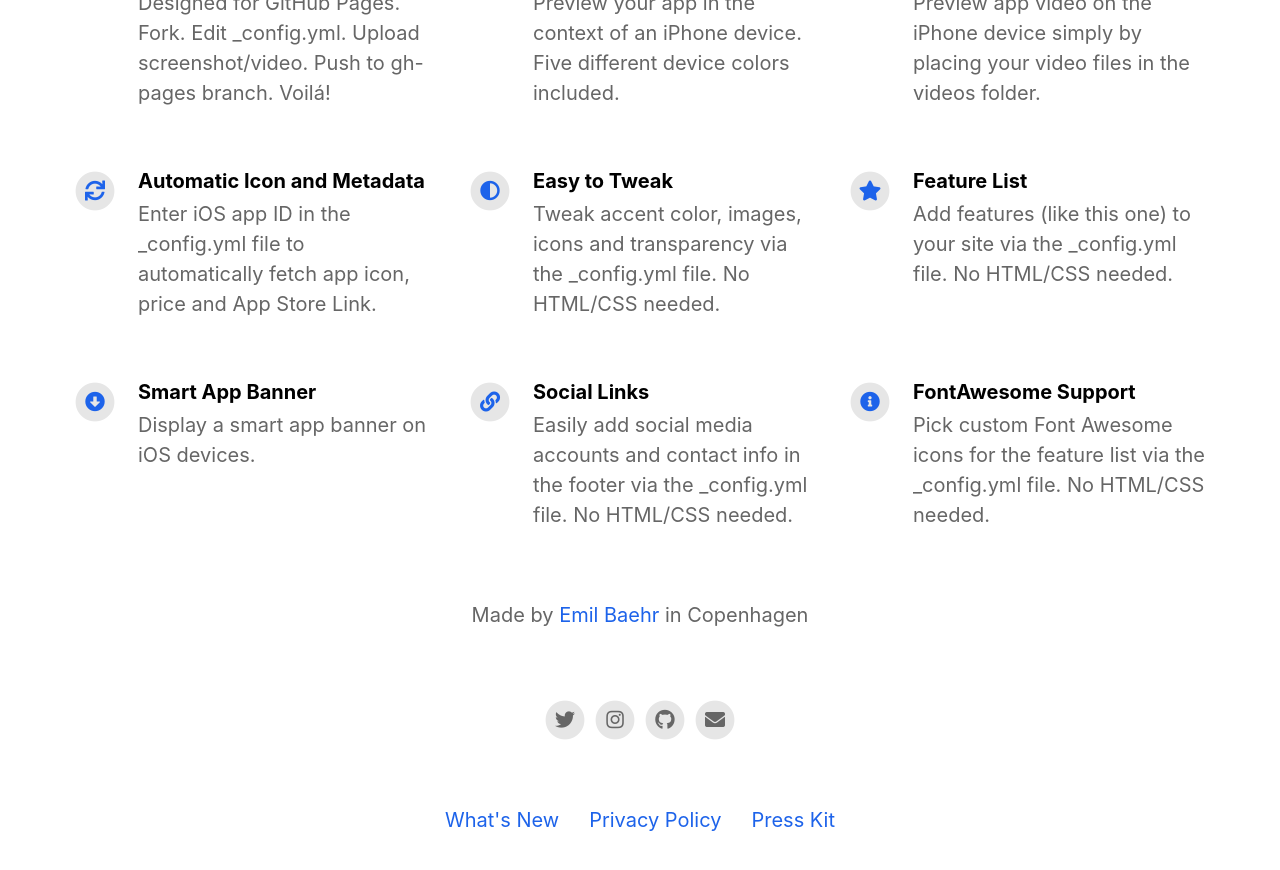
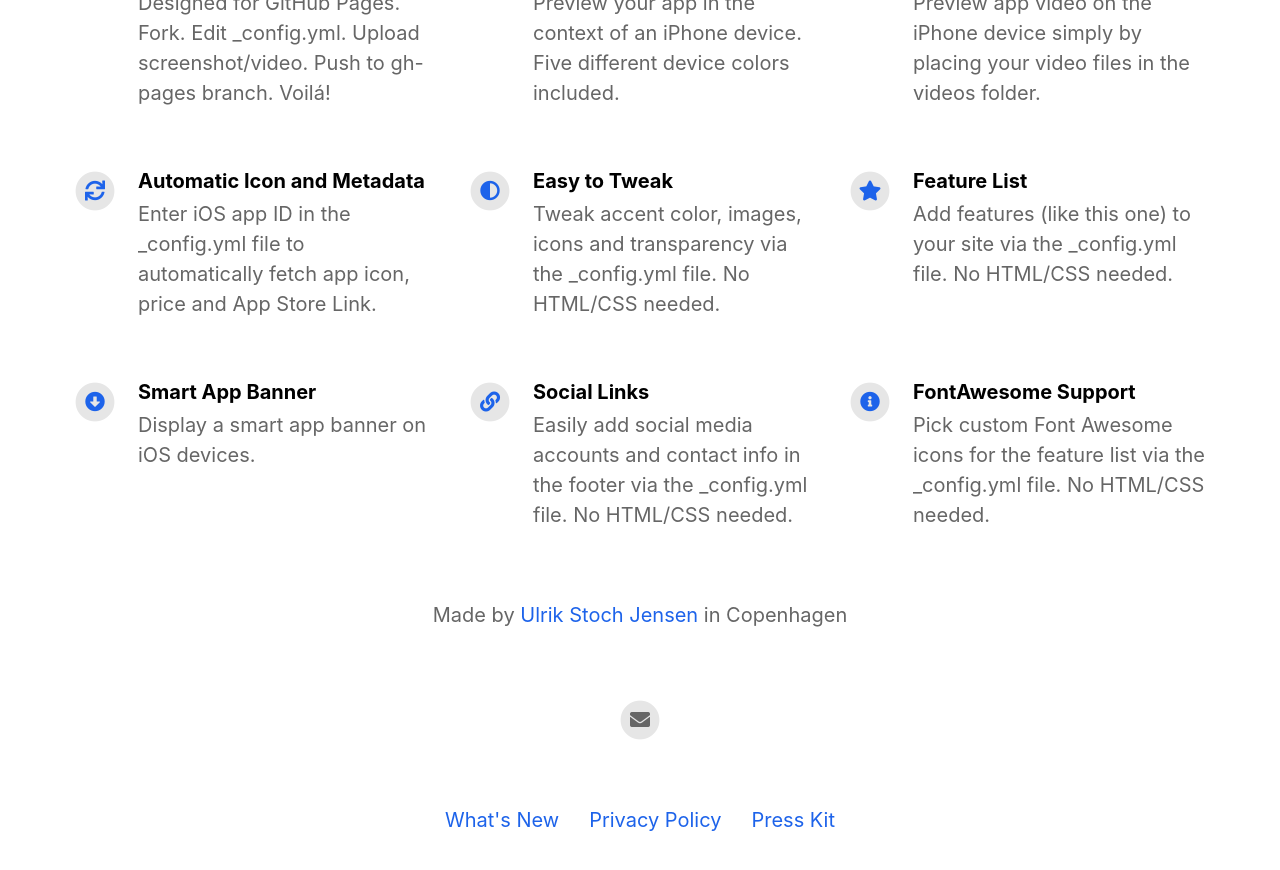
Before and after one commit to ulrikstoch/badevandet, a Jekyll site: the page built from index.html, in a window 1280 px wide and 900 px high, scrolled down 1124 px. Shown: the top 870 px of the window. Built offline with Jekyll 4.4.1, drawn with Linux system fonts in a browser that asks for light colours; nearby versions of some CDN libraries.

Commit message:
Update _config.yml

```diff
--- a/_config.yml
+++ b/_config.yml
@@ -2,8 +2,8 @@
 page_title                                :                                           # Automatically populates with app name if not set and if iOS app ID is set. Otherwise enter manually.
 
 # App Info
-ios_app_id                                : 1234793120                                # Required. Enter iOS app ID to automatically populate name, price and icons (e.g. 718043190).
-ios_app_country                           : us                                        # Required outside USA. Enter 2 letter country code as in https://en.wikipedia.org/wiki/ISO_3166-1_alpha-2
+ios_app_id                                : 1635178460                               # Required. Enter iOS app ID to automatically populate name, price and icons (e.g. 718043190).
+ios_app_country                           : dk                                        # Required outside USA. Enter 2 letter country code as in https://en.wikipedia.org/wiki/ISO_3166-1_alpha-2
 
 appstore_link                             :                                           # Automatically populates if not set and if iOS app ID is set. Otherwise enter manually.
 playstore_link                            :                                           # Enter Google Play Store URL.
@@ -20,14 +20,14 @@ enable_smart_app_banner                   : true
 
 
 # Information About Yourself
-your_name                                 : Emil Baehr
-your_link                                 : https://emilbaehr.com
+your_name                                 : Ulrik Stoch Jensen
+your_link                                 : https://ulriksto.ch
 your_city                                 : Copenhagen
-email_address                             : emil.baehr@gmail.com
+email_address                             : ulrikstoch@gmail.com
 facebook_username                         :
-instagram_username                        : ebaehr
-twitter_username                          : ebaehr
-github_username                           : emilbaehr
+instagram_username                        :
+twitter_username                          :
+github_username                           :
 youtube_username                          :
 
 
```
